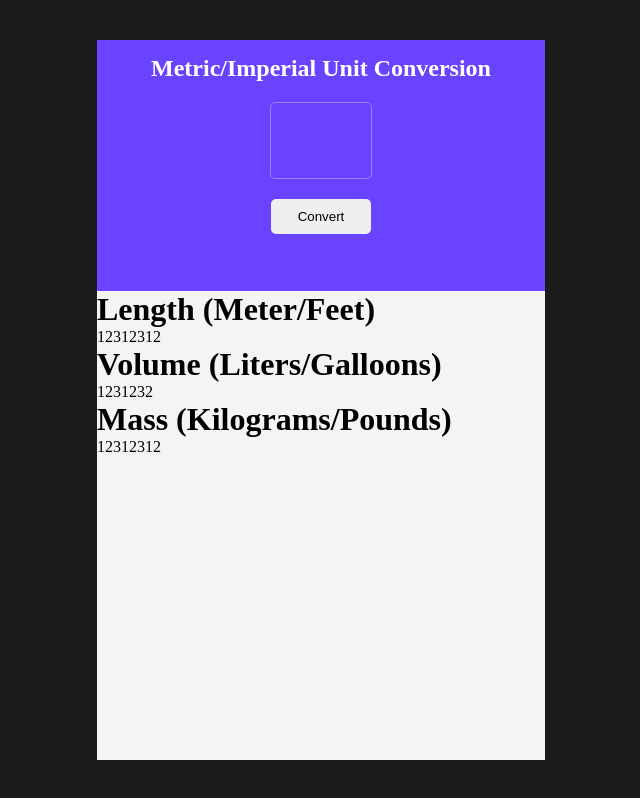
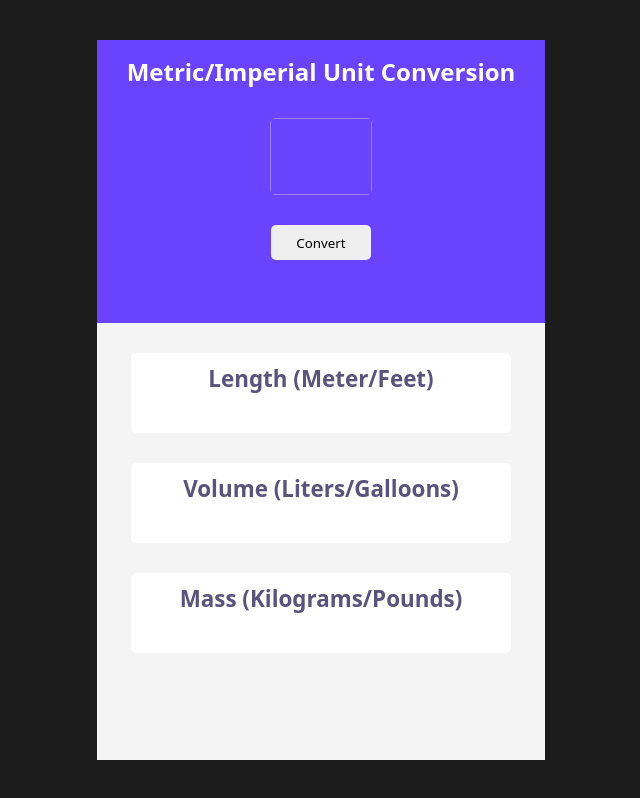
Before and after one commit to 13Casper/Unit-converter, a plain HTML site: page index.html in a window 1280 px wide. Shown: the whole page, without its empty margins (319-959 px from the left). Drawn offline with Linux system fonts and the light colour scheme.

Commit message:
Unit Converter v2
100% HTML
100% CSS
100% JS

Final version of Unit Converter app

```diff
--- a/index.html
+++ b/index.html
@@ -11,22 +11,22 @@
       <div id="first-page">
         <h1 id="title">Metric/Imperial Unit Conversion</h1>
         <div id="value-div">
-          <h1 id="value-el"></h1>
+          <input type="text" name="number" id="input-el" />
         </div>
         <button id="convert-btn">Convert</button>
       </div>
       <div id="second-page">
         <div id="length-part">
           <h1>Length (Meter/Feet)</h1>
-          <p>12312312</p>
+          <p id="length-el"></p>
         </div>
         <div id="volume-part">
           <h1>Volume (Liters/Galloons)</h1>
-          <p>1231232</p>
+          <p id="volume-el"></p>
         </div>
-        <div id="length-part">
+        <div id="mass-part">
           <h1>Mass (Kilograms/Pounds)</h1>
-          <p>12312312</p>
+          <p id="mass-el"></p>
         </div>
       </div>
     </div>
--- a/script.js
+++ b/script.js
@@ -0,0 +1,41 @@
+const inputEl = document.getElementById("input-el")
+const convertBtn = document.getElementById("convert-btn")
+const lengthEl = document.getElementById("length-el")
+const volumeEl = document.getElementById("volume-el")
+const massEl = document.getElementById("mass-el")
+
+function metersToFeet(unit){
+    return (unit * 3.28084).toFixed(2)
+}
+
+function feetToMeters(unit){
+    return (unit * 0.3048).toFixed(2)
+}
+
+function litersToGalloons(unit){
+    return (unit * 0.264172).toFixed(2)
+}
+
+function galloonsToLiters(unit){
+    return (unit * 3.78541).toFixed(2)
+}
+
+function kgsToPounds(unit){
+    return (unit * 2.20462).toFixed(2)
+}
+
+function poundsToKgs(unit){
+    return (unit * 0.453592).toFixed(2)
+}
+
+convertBtn.addEventListener("click", function(){
+
+    let unitValue = inputEl.value
+    if(unitValue){
+    lengthEl.innerHTML = `${unitValue} meters = ${metersToFeet(unitValue)} feet | ${unitValue} feet = ${feetToMeters(unitValue)} meters`
+
+    volumeEl.innerHTML = `${unitValue} liters = ${litersToGalloons(unitValue)} galloons | ${unitValue} galloons = ${galloonsToLiters(unitValue)} liters`
+
+    massEl.innerHTML = `${unitValue} kilos = ${kgsToPounds(unitValue)} pounds | ${unitValue} pounds = ${poundsToKgs(unitValue)} kilos`
+    }
+})
--- a/style.css
+++ b/style.css
@@ -1,6 +1,7 @@
 *{
     margin: 0;
     padding: 0;
+    font-family: system-ui, -apple-system, BlinkMacSystemFont, 'Segoe UI', Roboto, Oxygen, Ubuntu, Cantarell, 'Open Sans', 'Helvetica Neue', sans-serif;
 }
 
 body{
@@ -21,15 +22,15 @@ body{
 
 #first-page{
     background-color: #6943FF;
-    height: 30%;
+    height: 33%;
     text-align: center;
     padding-top: 15px;
     color: white;
-    padding-bottom: 20px;
+    padding-bottom: 30px;
 }
 
 #title{
-    margin-bottom: 20px;
+    margin-bottom: 30px;
     font-size: 1.5rem;
     font-weight: bold;
 }
@@ -40,7 +41,19 @@ body{
     width: 100px;
     margin: auto;
     border-radius: 5px;
-    margin-bottom: 20px;
+    margin-bottom: 30px;
+}
+
+#input-el{
+    width: 100%;
+    height: 100%;
+    background-color: #6943FF;
+    color: white;
+    border: none;
+    font-size: 3rem;
+    box-sizing: border-box;
+    text-align: center;
+    outline: none;
 }
 
 #convert-btn{
@@ -49,4 +62,35 @@ body{
     height: 35px;
     border-radius: 5px;
     box-sizing: border-box;
+    transition: 0.3s;
 }
+
+#convert-btn:hover{
+    cursor: pointer;
+    transform: scale(1.1);
+}
+
+#second-page{
+    align-items: center;
+    text-align: center;
+}
+
+#second-page div {
+    background-color: white;
+    width: 85%;
+    margin-left: auto;
+    margin-right: auto;
+    margin-top: 30px;
+    height: 80px;
+    border-radius: 5px;
+    color: #5A537B;
+    font-size: 0.7rem;
+    padding-top: 10px;
+    box-sizing: border-box;
+}
+
+#second-page div p{
+    margin-top: 10px;
+    color: #4E4E4E;
+    font-size: 0.9rem;
+}
```
